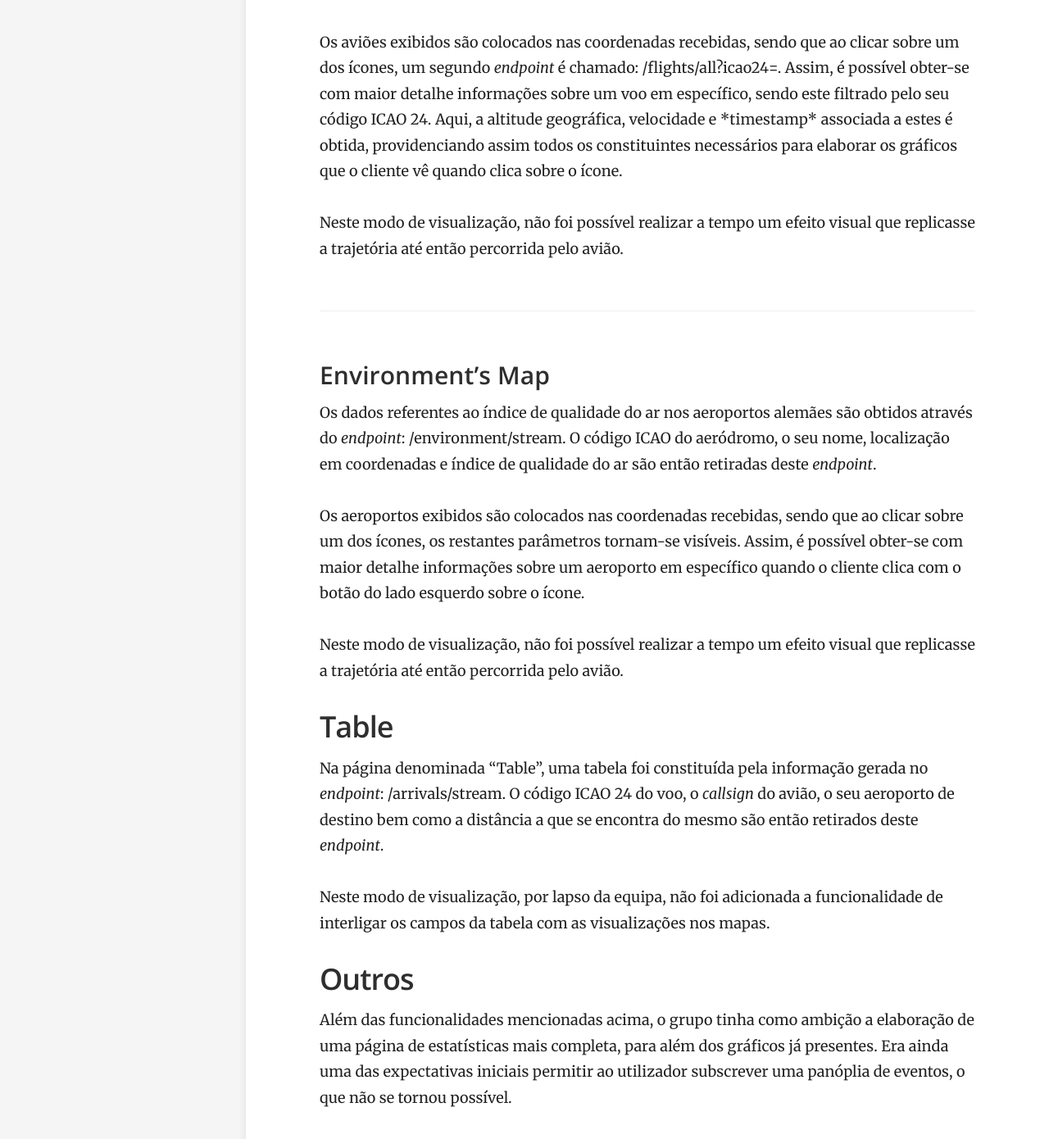
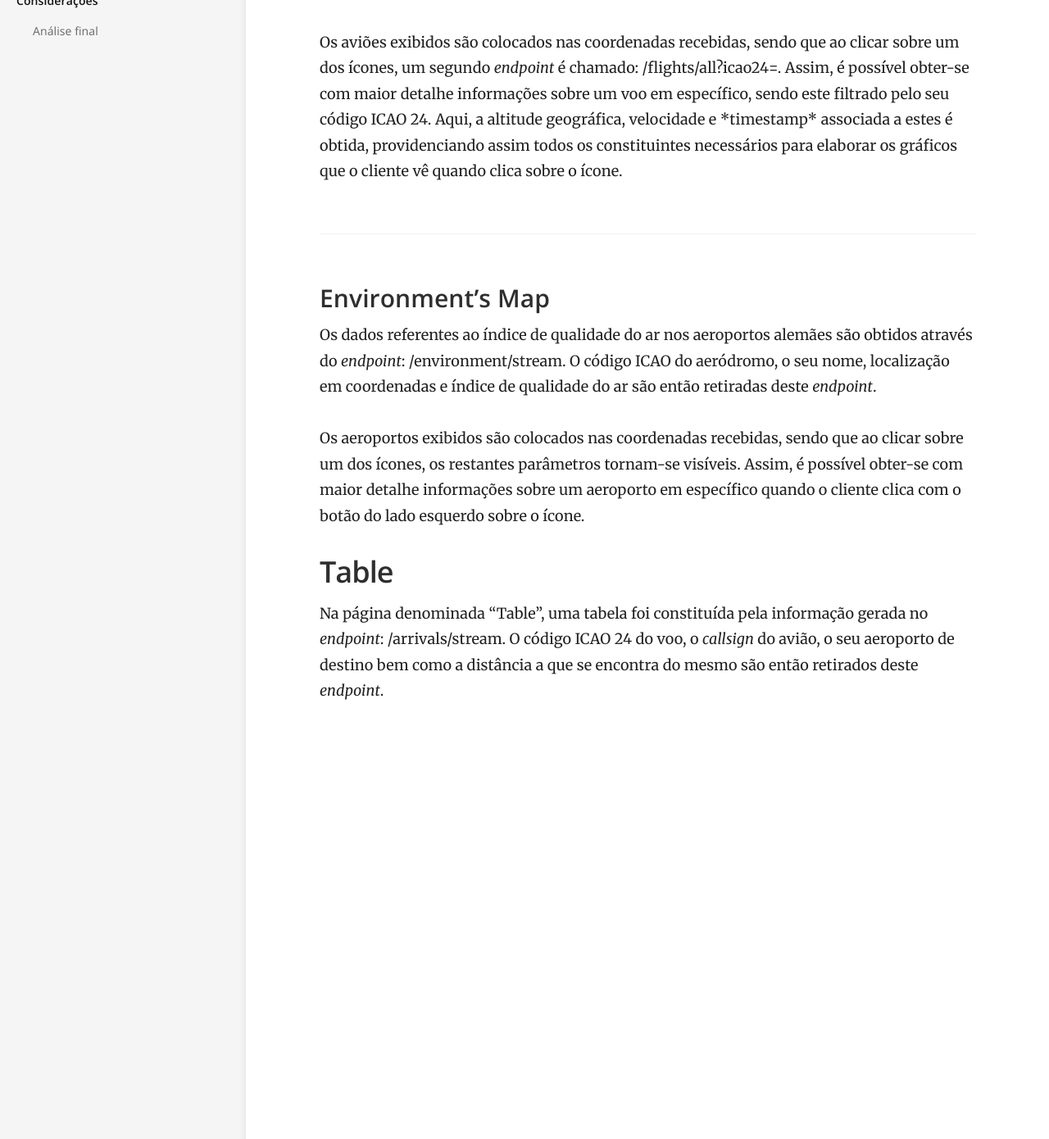
Before and after one commit to skyview-es/skyview-es.github.io, a Jekyll site: the page built from _docs/frontend/programador.md, in a window 1280 px wide and 1400 px high, scrolled down 821 px. Shown: the top 1390 px of the window at 82% size. Built offline with Jekyll 4.4.1, drawn with Linux system fonts in a browser that asks for light colours; some of the changed text lies outside the part shown.

Commit message:
Finish documentation

```diff
--- a/_docs/frontend/programador.md
+++ b/_docs/frontend/programador.md
@@ -5,7 +5,7 @@
 type: 3
 ---
 
-Nesta página será feito um resumo do trabalho efetuado na plataforma desenvolvida, bem como os objetivos iniciais que não foram atingidos a tempo.
+Nesta página será feito um resumo do trabalho efetuado na plataforma desenvolvida para o cliente.
 
 Tal como é possível visualizar no gráfico referente à Arquitetura, esta *web app* resulta de um conjunto de páginas concebidas utilizando a *framework* [Django](https://www.djangoproject.com).
 
@@ -19,22 +19,12 @@
 
 Os aviões exibidos são colocados nas coordenadas recebidas, sendo que ao clicar sobre um dos ícones, um segundo *endpoint* é chamado: /flights/all?icao24=<id>. Assim, é possível obter-se com maior detalhe informações sobre um voo em específico, sendo este filtrado pelo seu código ICAO 24. Aqui, a altitude geográfica, velocidade e *timestamp* associada a estes é obtida, providenciando assim todos os constituintes necessários para elaborar os gráficos que o cliente vê quando clica sobre o ícone.
 
-Neste modo de visualização, não foi possível realizar a tempo um efeito visual que replicasse a trajetória até então percorrida pelo avião.
-
 ### Environment's Map
 
 Os dados referentes ao índice de qualidade do ar nos aeroportos alemães são obtidos através do *endpoint*: /environment/stream. O código ICAO do aeródromo, o seu nome, localização em coordenadas e índice de qualidade do ar são então retiradas deste *endpoint*.
 
 Os aeroportos exibidos são colocados nas coordenadas recebidas, sendo que ao clicar sobre um dos ícones, os restantes parâmetros tornam-se visíveis. Assim, é possível obter-se com maior detalhe informações sobre um aeroporto em específico quando o cliente clica com o botão do lado esquerdo sobre o ícone.
 
-Neste modo de visualização, não foi possível realizar a tempo um efeito visual que replicasse a trajetória até então percorrida pelo avião.
-
 ## Table
 
 Na página denominada "Table", uma tabela foi constituída pela informação gerada no *endpoint*: /arrivals/stream. O código ICAO 24 do voo, o *callsign* do avião, o seu aeroporto de destino bem como a distância a que se encontra do mesmo são então retirados deste *endpoint*.
-
-Neste modo de visualização, por lapso da equipa, não foi adicionada a funcionalidade de interligar os campos da tabela com as visualizações nos mapas.
-
-## Outros
-
-Além das funcionalidades mencionadas acima, o grupo tinha como ambição a elaboração de uma página de estatísticas mais completa, para além dos gráficos já presentes. Era ainda uma das expectativas iniciais permitir ao utilizador subscrever uma panóplia de eventos, o que não se tornou possível.
```
Also changed, not shown: _docs/análise/todo.md (added, +20 -0 lines).
